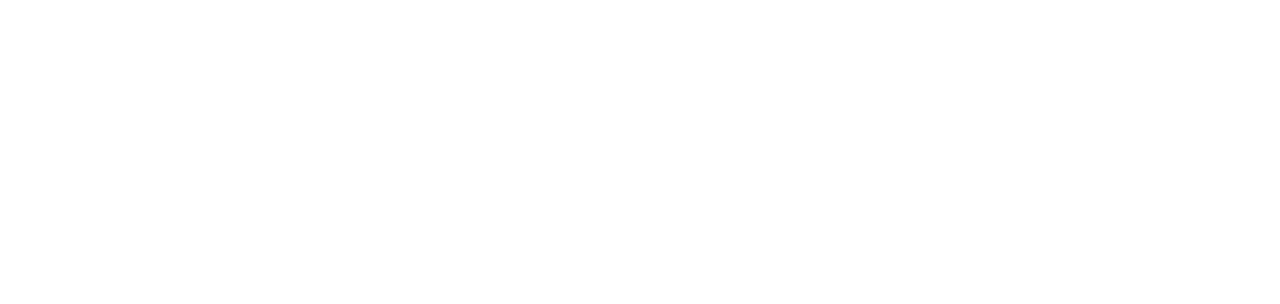
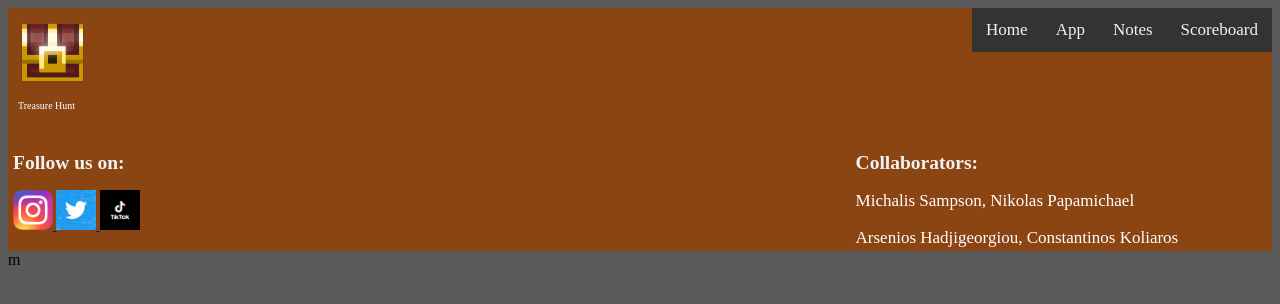
Before and after one commit to msampson4/the-eagles, a plain HTML site: page Testing.html in a window 1280 px wide. Drawn offline with Linux system fonts and the light colour scheme.

Commit message:
Scoreboard update 2

```diff
--- a/Testing.html
+++ b/Testing.html
@@ -3,8 +3,47 @@
 <head>
     <meta charset="UTF-8">
     <title>Title</title>
+    <link rel="stylesheet" href="../App/app.css">
+    <meta name="viewport" content="width=device-width, initial-scale=1">
+    <div class="topNav">
+        <a href="../Scoreboard/Scoreboard.html">Scoreboard</a>
+        <a href="../Notes/Notes.html">Notes</a>
+        <a href="../App/name.html">App</a>
+        <a href="../index/index.html">Home</a>
+    </div>
 </head>
 <body>
+<div class="header">
+
+    <img src="/images/pngegg.png" alt="Treasure Hunt" style="width:70px; height:70px;">
+    <p>Treasure Hunt</p>
+</div>
+
+<footer>
+    <div class="column" style="background-color:saddlebrown;">
+        <h2>Follow us on:</h2>
+        <a href="https://www.instagram.com/treasurehuntco1111/">
+            <img src="../images/Instagram_logo_2016.jpg" height="40" width="40"/>
+        </a>
+        <a href="https://twitter.com/huntco1111">
+            <img src="../images/u6qfBBkF_400x400.jpg" height="40" width="40"/>
+        </a>
+        <a href="https://www.tiktok.com/@treasurehuntco1111">
+            <img src="../images/761b5a3f301cbc3cb3a98f9d63169076.png" height="40" width="40"/>
+        </a>
+    </div>
+    <div class="column" style="background-color:saddlebrown;">
+
+
+    </div>
+
+    <div class="column" style="background-color:saddlebrown;">
+        <h2>Collaborators:</h2>
+        <p> Michalis Sampson, Nikolas Papamichael</p>
+        <p> Arsenios Hadjigeorgiou, Constantinos Koliaros</p>
+
+    </div>
+</footer>     m
 
 </body>
 </html>
```
